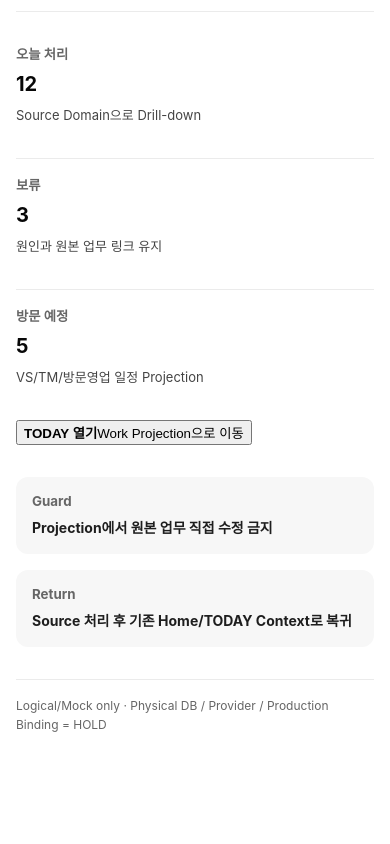
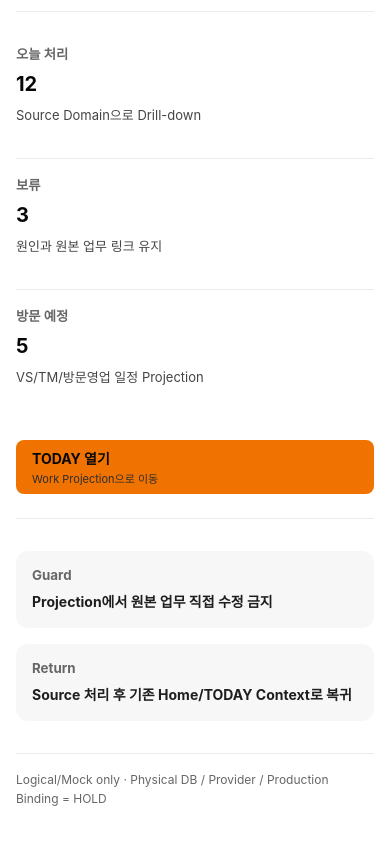
Before and after one commit to nroadcompany-ux/payplay-oc-v2, a React (Vite) app in the folder frontend/oc/: page /home in a window 390 px wide. Shown: the part 646-1490 px from the top of the page. Before the commit the page ends 1416 px from the top, so only its background shows below. Built offline with nearby package versions, Linux system fonts and the light colour scheme; no server answers.

Commit message:
style(oc): add v2 interaction and return context actions

```diff
--- a/frontend/oc/src/styles.css
+++ b/frontend/oc/src/styles.css
@@ -31,6 +31,7 @@ body { margin: 0; background: var(--pp-n0); color: var(--pp-n950); }
 a { color: inherit; text-decoration: none; }
 button, a { outline-offset: 3px; }
 button:focus-visible, a:focus-visible { outline: 2px solid var(--pp-orange-400); }
+button { font: inherit; }
 .shell { min-height: 100vh; display: grid; grid-template-columns: 248px 1fr; background: var(--pp-n0); }
 .sidebar { padding: var(--pp-space-6) var(--pp-space-4); background: var(--pp-n0); border-right: 1px solid var(--pp-n100); }
 .sidebar strong { display: block; margin: 0 var(--pp-space-2) var(--pp-space-2); font-size: 20px; letter-spacing: -.02em; }
@@ -54,6 +55,14 @@ p { color: var(--pp-n600); line-height: 1.6; }
 .metric-card small, .rule-grid small { color: var(--pp-n500); font-weight: 700; }
 .metric-card strong { color: var(--pp-n950); font-size: 20px; line-height: 1.3; }
 .metric-card p { margin: 0; font-size: 13px; }
+.action-zone { display: flex; flex-wrap: wrap; gap: var(--pp-space-3); margin: 0 0 var(--pp-space-8); padding: var(--pp-space-5) 0 var(--pp-space-6); border-bottom: 1px solid var(--pp-n100); }
+.btn-primary, .btn-secondary { display: grid; gap: 2px; min-height: 52px; padding: 8px var(--pp-space-4); text-align: left; border-radius: var(--pp-radius-sm); cursor: pointer; }
+.btn-primary { border: 0; background: var(--pp-orange-400); color: var(--pp-n950); }
+.btn-secondary { border: 1px solid var(--pp-n200); background: var(--pp-n0); color: var(--pp-n950); }
+.btn-primary strong, .btn-secondary strong { font-size: 14px; }
+.btn-primary span, .btn-secondary span { font-size: 11px; color: var(--pp-n700); }
+.return-strip { display: flex; justify-content: space-between; align-items: center; gap: var(--pp-space-4); margin-bottom: var(--pp-space-6); padding: var(--pp-space-3) 0; color: var(--pp-n600); border-bottom: 1px solid var(--pp-n100); font-size: 13px; }
+.btn-tertiary { min-height: 32px; padding: 4px 0; border: 0; background: transparent; color: var(--pp-orange-400); font-weight: 700; cursor: pointer; }
 .rule-grid { display: grid; grid-template-columns: 1fr 1fr; gap: var(--pp-space-4); margin-top: var(--pp-space-8); }
 .rule-grid article { display: grid; gap: var(--pp-space-2); padding: var(--pp-space-4); border-radius: var(--pp-radius-md); background: var(--pp-n50); }
 .rule-grid strong { color: var(--pp-n800); font-size: 14px; line-height: 1.5; }
@@ -62,8 +71,6 @@ p { color: var(--pp-n600); line-height: 1.6; }
 .api-box strong { display: block; margin-bottom: var(--pp-space-3); font-size: 12px; }
 .api-box code { display: block; max-height: 260px; overflow: auto; white-space: pre-wrap; color: var(--pp-n700); font-size: 12px; line-height: 1.5; }
 .api-error { border-left: 3px solid #b42318; background: var(--pp-n50); }
-.primary-action { min-height: 40px; padding: 0 var(--pp-space-4); border: 0; border-radius: var(--pp-radius-sm); background: var(--pp-orange-400); color: var(--pp-n950); font-weight: 700; cursor: pointer; }
-.secondary-action { min-height: 40px; padding: 0 var(--pp-space-4); border: 1px solid var(--pp-n200); border-radius: var(--pp-radius-sm); background: var(--pp-n0); color: var(--pp-n950); font-weight: 700; cursor: pointer; }
 @media (max-width: 900px) {
   .shell { grid-template-columns: 1fr; }
   .sidebar { position: static; border-right: 0; border-bottom: 1px solid var(--pp-n100); }
@@ -71,4 +78,6 @@ p { color: var(--pp-n600); line-height: 1.6; }
   .card-grid, .rule-grid { grid-template-columns: 1fr; }
   .metric-card + .metric-card { border-left: 0; border-top: 1px solid var(--pp-n100); padding-left: 0; padding-top: var(--pp-space-4); }
   .content { padding: var(--pp-space-6) var(--pp-space-4); }
+  .action-zone { display: grid; }
+  .return-strip { align-items: flex-start; flex-direction: column; }
 }
```
